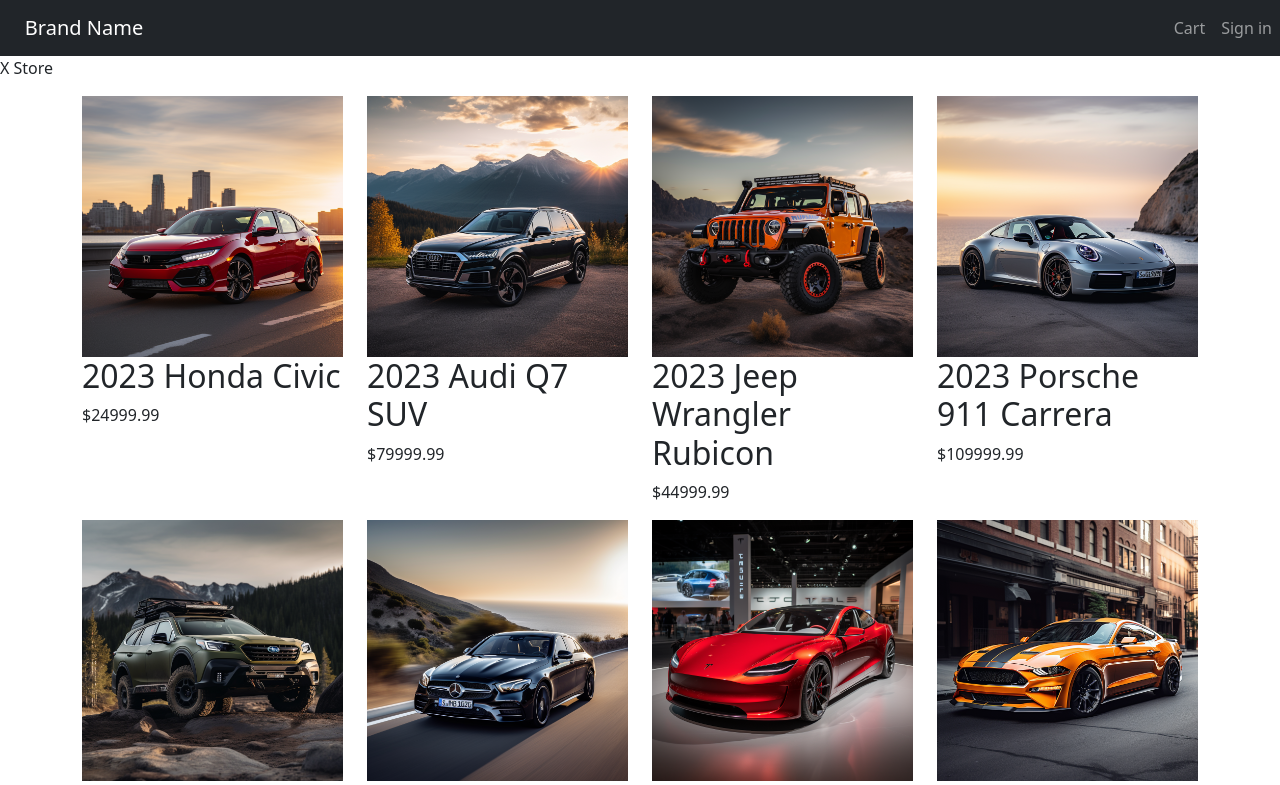
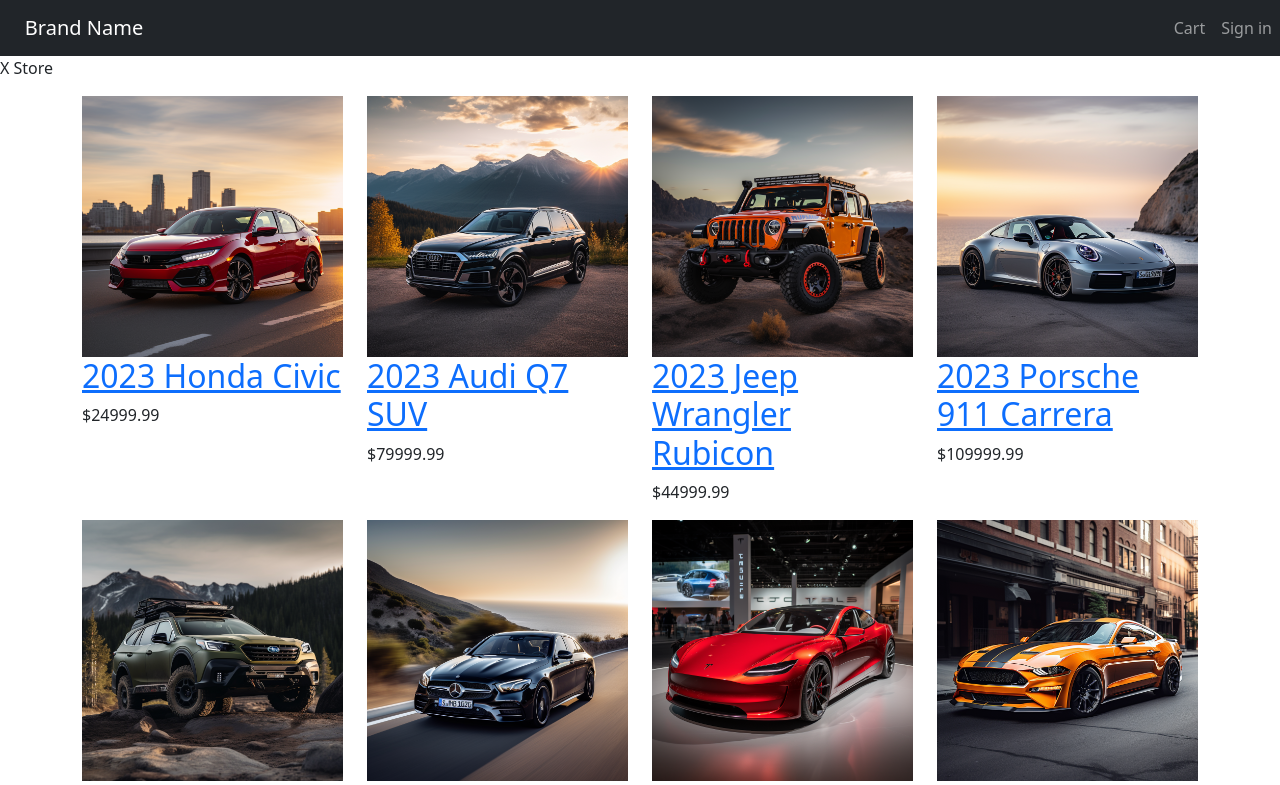
Before and after one commit to jyx88056601/e-commerce, a React (Vite) app: page / in a window 1280 px wide. Shown: the top 785 px of the page. Built offline with nearby package versions, Linux system fonts and the light colour scheme.

Commit message:
create home page with router

```diff
--- a/package.json
+++ b/package.json
@@ -13,7 +13,8 @@
     "bootstrap": "^5.3.2",
     "react": "^18.2.0",
     "react-bootstrap": "^2.9.1",
-    "react-dom": "^18.2.0"
+    "react-dom": "^18.2.0",
+    "react-router-dom": "^6.18.0"
   },
   "devDependencies": {
     "@types/react": "^18.2.15",
--- a/src/App.tsx
+++ b/src/App.tsx
@@ -1,5 +1,6 @@
-import sampleProducts from './data';
-import { Container, Nav, Navbar, Row, Col } from 'react-bootstrap';
+import { Container, Nav, Navbar } from 'react-bootstrap';
+import { Outlet } from 'react-router-dom';
+
 function App() {
   return (
     <div className="d-flex flex-column vh-100">
@@ -20,19 +21,7 @@
       <header>X Store</header>
       <main>
         <Container className="mt-3">
-          <Row>
-            {sampleProducts.map((product) => (
-              <Col key={product.slug} sm={6} md={4} lg={3}>
-                <img
-                  alt={product.name}
-                  src={product.image}
-                  className="product-image"
-                ></img>
-                <h2>{product.name}</h2>
-                <p>${product.price}</p>
-              </Col>
-            ))}
-          </Row>
+          <Outlet />
         </Container>
       </main>
       <div className="text-center">
--- a/src/main.tsx
+++ b/src/main.tsx
@@ -1,11 +1,12 @@
 import React from 'react';
 import ReactDOM from 'react-dom/client';
-import App from './App';
 import './index.css';
 import 'bootstrap/dist/css/bootstrap.min.css';
+import { RouterProvider } from 'react-router-dom';
+import router from './routers/router';
 
 ReactDOM.createRoot(document.getElementById('root')!).render(
   <React.StrictMode>
-    <App />
+    <RouterProvider router={router} />
   </React.StrictMode>
 );
--- /dev/null
+++ b/src/pages/HomePage.tsx
@@ -0,0 +1,25 @@
+import { Row, Col } from 'react-bootstrap';
+import { Link } from 'react-router-dom';
+import sampleProducts from '../data';
+
+const HomePage = () => {
+  return (
+    <Row>
+      {sampleProducts.map((product) => (
+        <Col key={product.slug} sm={6} md={4} lg={3}>
+          <Link to={'/product/' + product.slug}>
+            <img
+              alt={product.name}
+              src={product.image}
+              className="product-image"
+            ></img>
+            <h2>{product.name}</h2>
+          </Link>
+          <p>${product.price}</p>
+        </Col>
+      ))}
+    </Row>
+  );
+};
+
+export default HomePage;
--- /dev/null
+++ b/src/pages/ProductPage.tsx
@@ -0,0 +1,5 @@
+const ProductPage = () => {
+  return <div>ProductPage</div>;
+};
+
+export default ProductPage;
--- /dev/null
+++ b/src/routers/router.tsx
@@ -0,0 +1,37 @@
+import {
+  createBrowserRouter,
+  createRoutesFromElements,
+  Route,
+} from 'react-router-dom';
+import App from '../App';
+import HomePage from '../pages/HomePage';
+import ProductPage from '../pages/ProductPage';
+
+// // import Layout from "../pages/Layout";
+// // import Homepage from "../pages/Homepage";
+// // import GameDetailPage from "../pages/GameDetailPage";
+// // import ErrorPage from "./ErrorPage";
+
+// const router = createBrowserRouter([
+//   {
+//     path: '/', // location
+//     element: <Layout />, // content that could be insert to the position of <Outlet /> component where it is in <Layout /> after <Nav />
+//     children: [
+//       // contents selector
+//       { path: '/', element: <Homepage /> },
+//       { path: 'games/:slug', element: <GameDetailPage /> },
+//     ],
+//     errorElement: <ErrorPage />,
+//   },
+// ]);
+
+const router = createBrowserRouter(
+  createRoutesFromElements(
+    <Route path="/" element={<App />}>
+      <Route index={true} element={<HomePage />}></Route>
+      <Route path="product/:slug" element={<ProductPage />}></Route>
+    </Route>
+  )
+);
+
+export default router;
```
Also changed, not shown: 1 other file (tests, documents, lock files or other folders).
